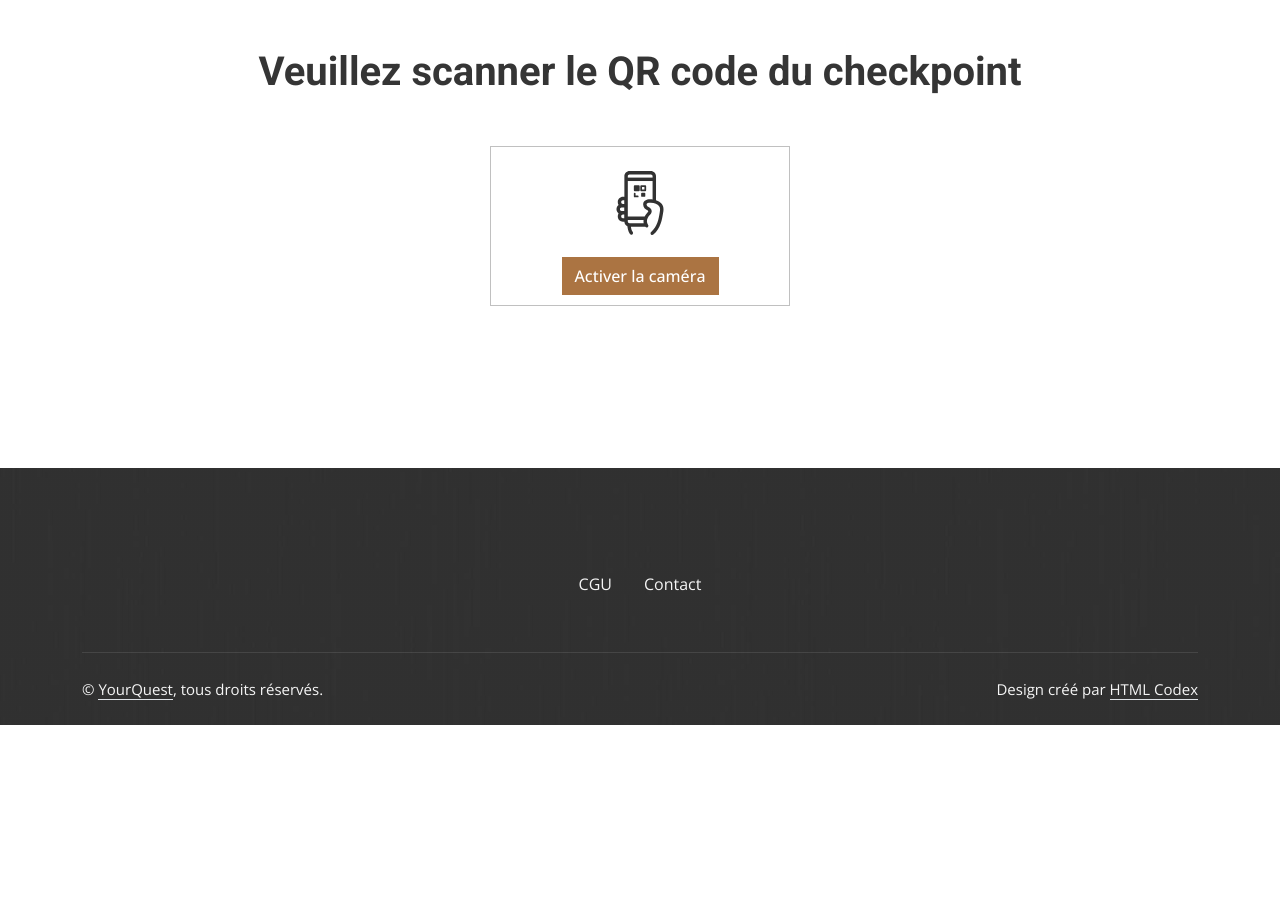
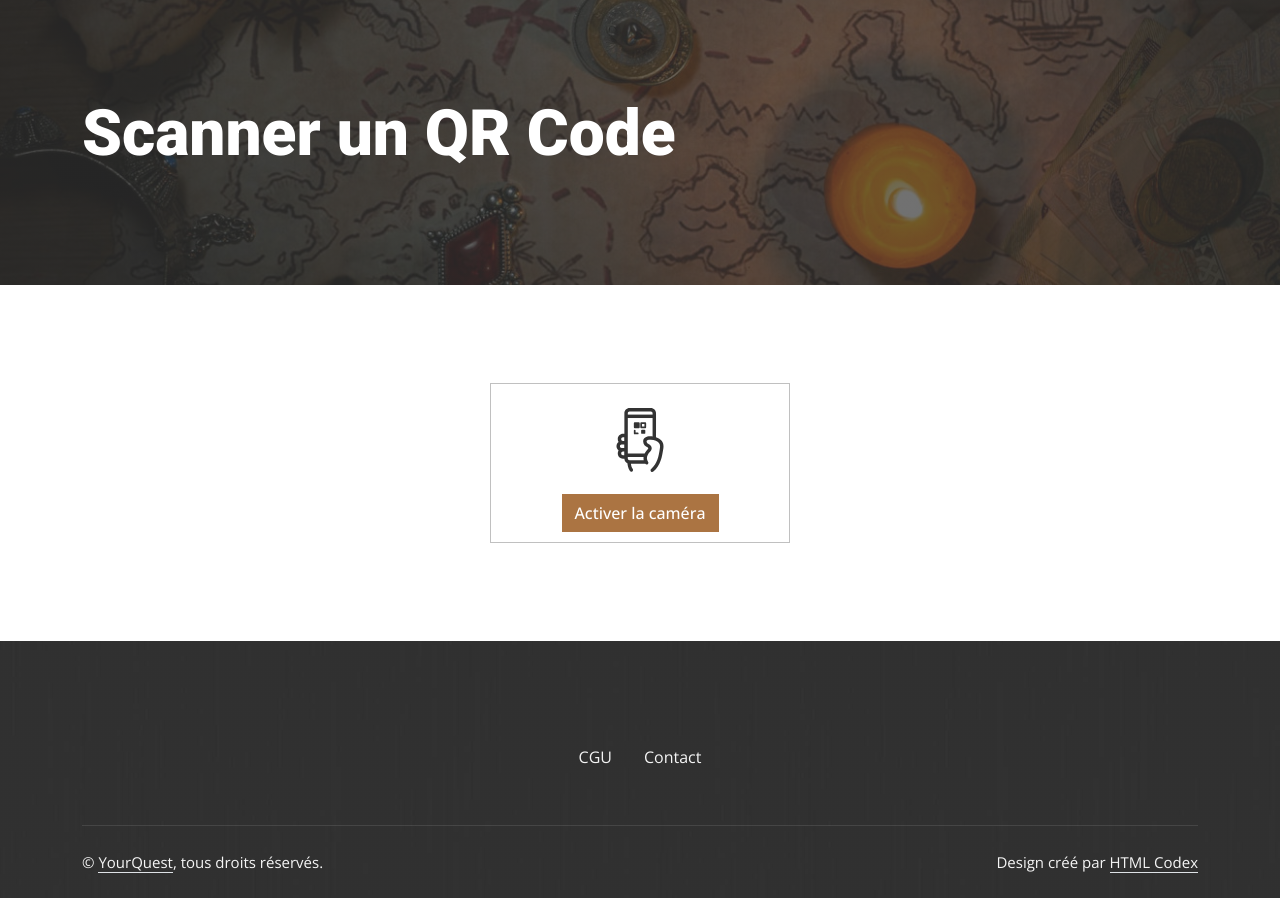
Before and after one commit to Carolineflament/your-quest, a Symfony app: template templates/front/checkpoint/index.html.twig in a window 1280 px wide. Shown: the part 75-973 px from the top of the page. Before the commit the page ends 800 px from the top, so only its background shows below. Run offline with Twig, Linux system fonts and the light colour scheme; the template is opened without the code that fills it, so the values that code supplies are empty; some libraries are stand-ins or nearby versions.

Commit message:
review style qr code scanner page

```diff
--- a/templates/front/checkpoint/index.html.twig
+++ b/templates/front/checkpoint/index.html.twig
@@ -4,12 +4,12 @@
 
 {% block body %}
 
+{{ include('_header_start.html.twig', {'title': 'Scanner un QR Code'}) }}
+
 <script src="{{ asset('assets/js/html5-qrcode.min.js') }}"></script>
 
-<div class="row mt-5">
-    <div class="col text-center">
-        <h1>Veuillez scanner le QR code du checkpoint</h1>
-        {{ include('front/_notice_message.html.twig') }}
+<div class="container-xxl pb-5">
+    <div class="container">
 
         {# Scanner #}
         <div style="width: 300px; margin: 50px auto;" id="reader"></div>
```
